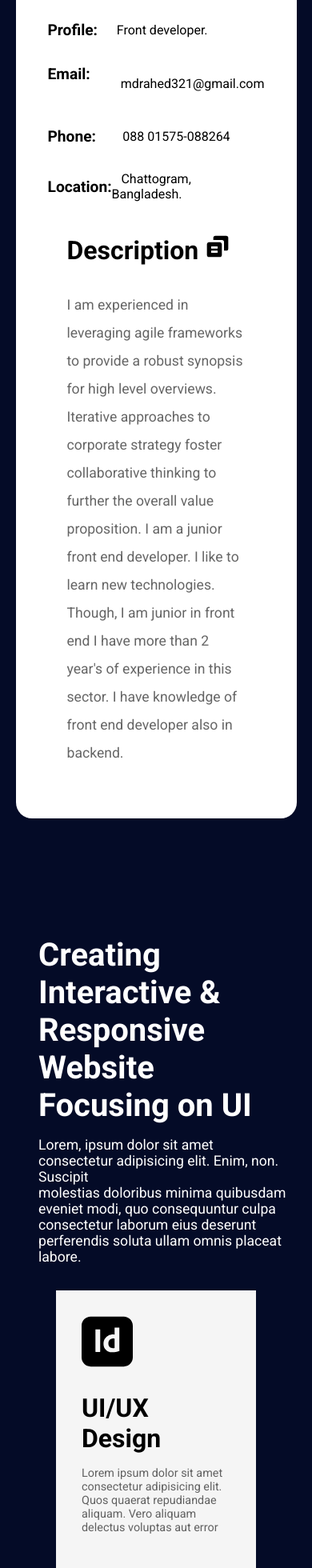
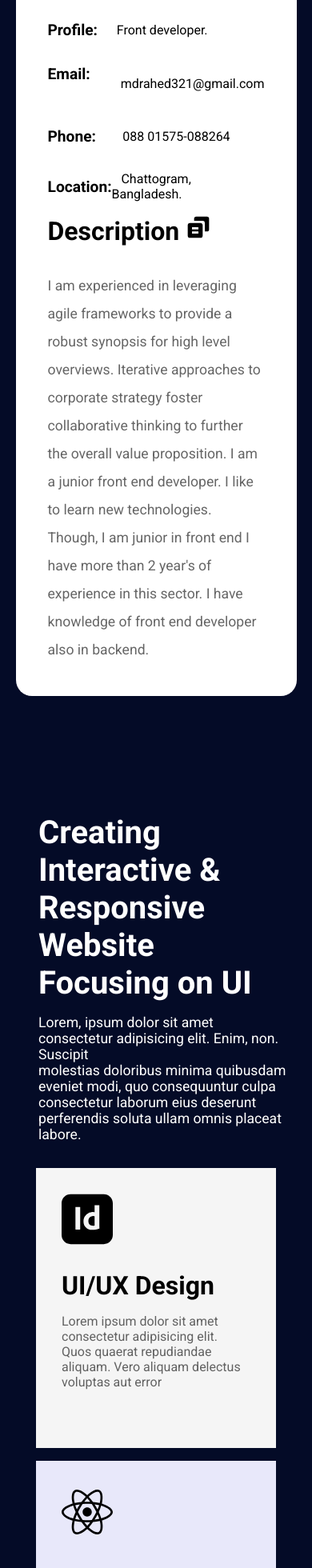
Before and after one commit to MD-Rahed-Mia/portfolio-1, a React (Vite) app: page / in a window 390 px wide. Shown: the part 1046-3006 px from the top of the page at 80% size. Built offline with nearby package versions, Linux system fonts and the light colour scheme.

Commit message:
minor changes

```diff
--- a/src/component/AboutMe/AboutMe.css
+++ b/src/component/AboutMe/AboutMe.css
@@ -63,6 +63,9 @@
   .am-container-right p {
     font-size: 0.8rem;
   }
+  .am-container-right {
+    padding: 1rem;
+  }
 
 }
 
@@ -90,5 +93,8 @@
   .am-container-right p {
     font-size: 1.1rem;
   }
+  .am-container-right {
+    padding: .5rem;
+  }
 
 }
--- a/src/component/Services/Services.css
+++ b/src/component/Services/Services.css
@@ -90,11 +90,11 @@
 
   .s-card {
     margin: 0 auto;
-    width: 250px;
+    width: 300px;
   }
 
   .s-card p {
-    font-size: 0.9rem;
+    font-size: 1rem;
   }
   .service-top p {
     margin-left: 1rem;
```
